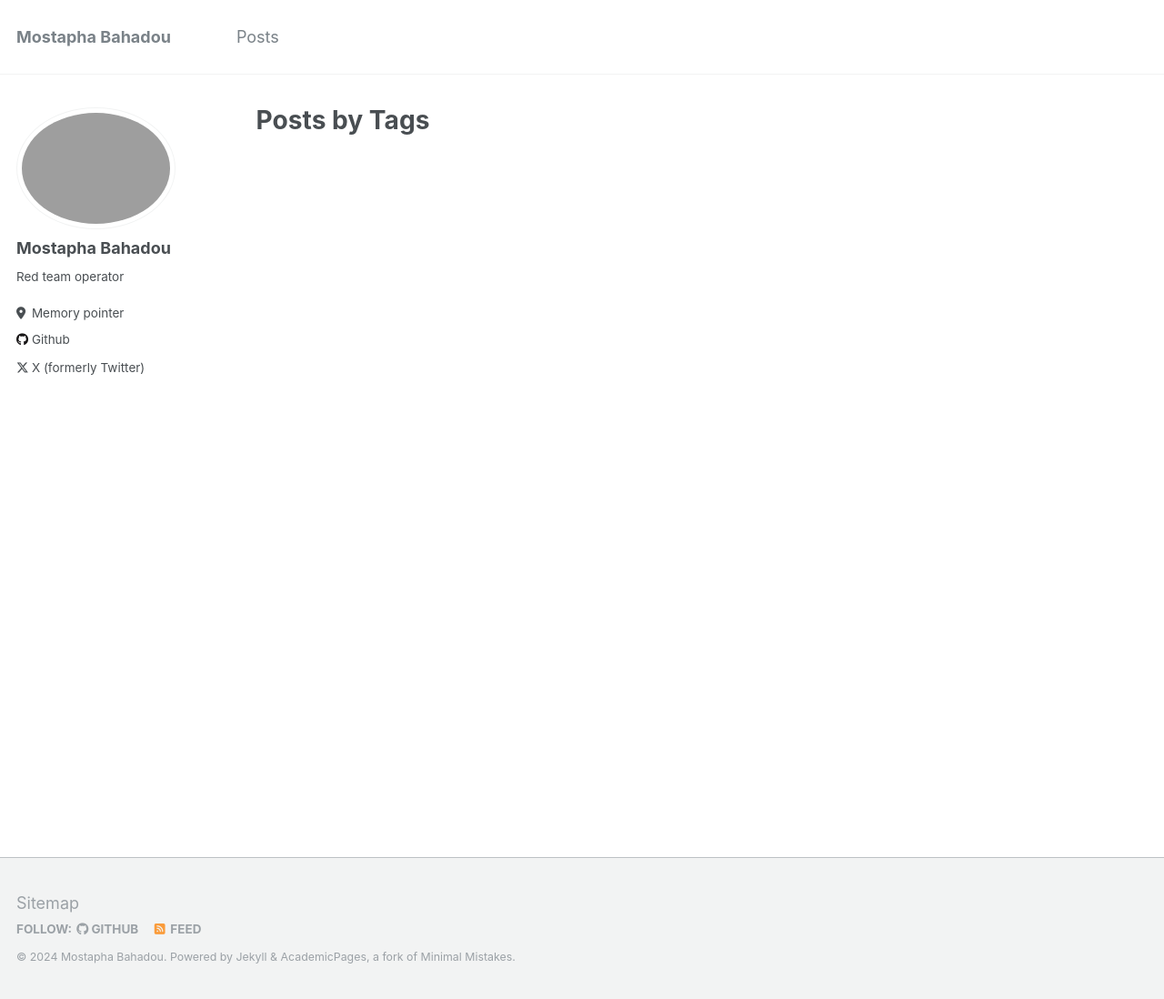
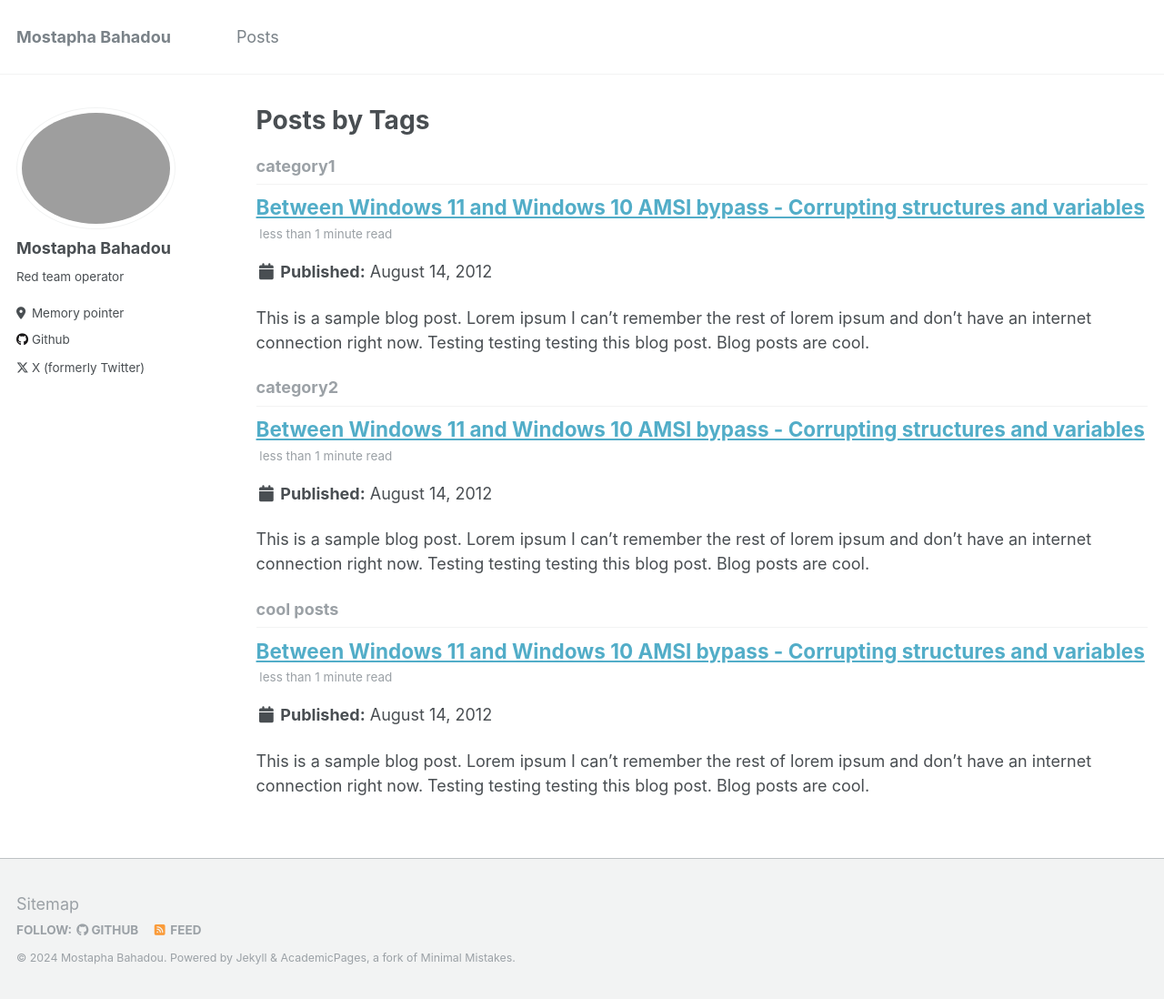
Before and after one commit to mostaphabahadou/mostaphabahadou.github.io, a Jekyll site: the page built from _pages/tag-archive.html, in a window 1280 px wide and 1098 px high. Shown: the whole window at 91% size. Built offline with Jekyll 4.4.1, drawn with Linux system fonts in a browser that asks for light colours; a file with an impossible date is left out.

Commit message:
Update 2012-08-14-blog-post-1.md

```diff
--- a/_posts/2012-08-14-blog-post-1.md
+++ b/_posts/2012-08-14-blog-post-1.md
@@ -1,6 +1,6 @@
 ---
 title: 'Between Windows 11 and Windows 10 AMSI bypass - Corrupting structures and variables'
-date: 2023
+date: 2012-08-14
 permalink: /posts/Between-Windows-11-and-Windows-10-AMSI-bypass-Corrupting-structures-and-variables/
 tags:
   - cool posts
```
